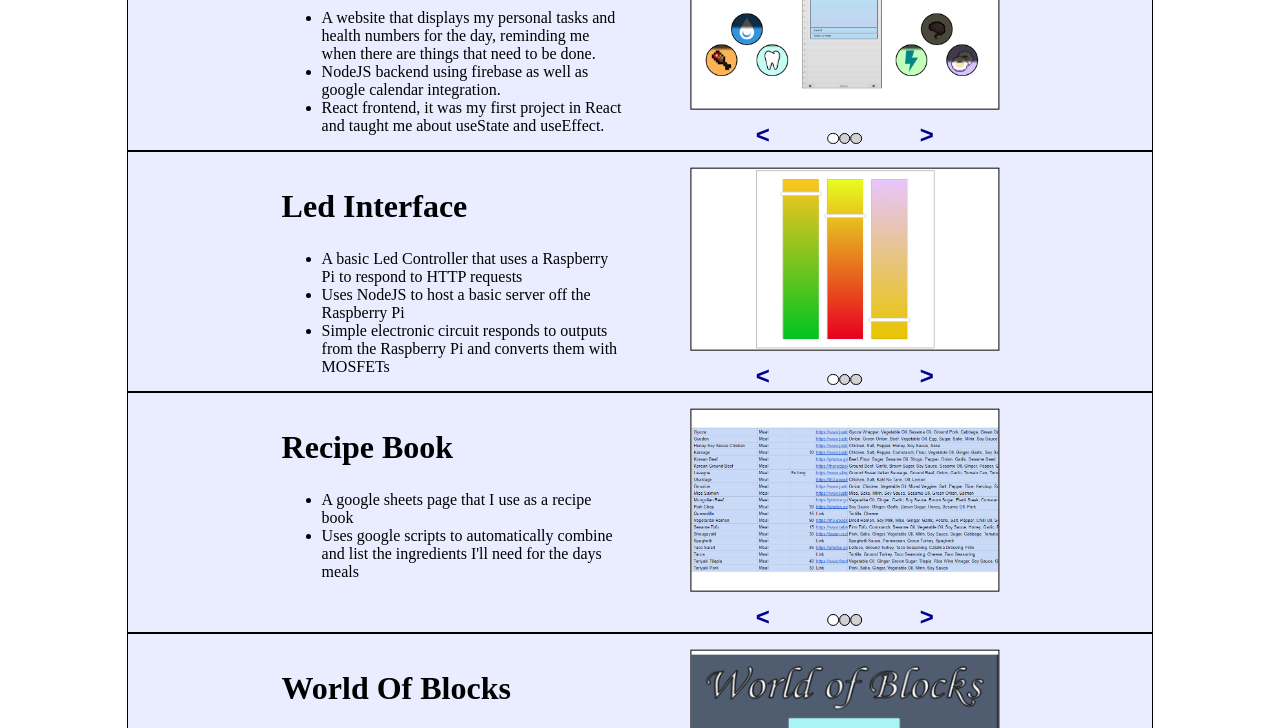
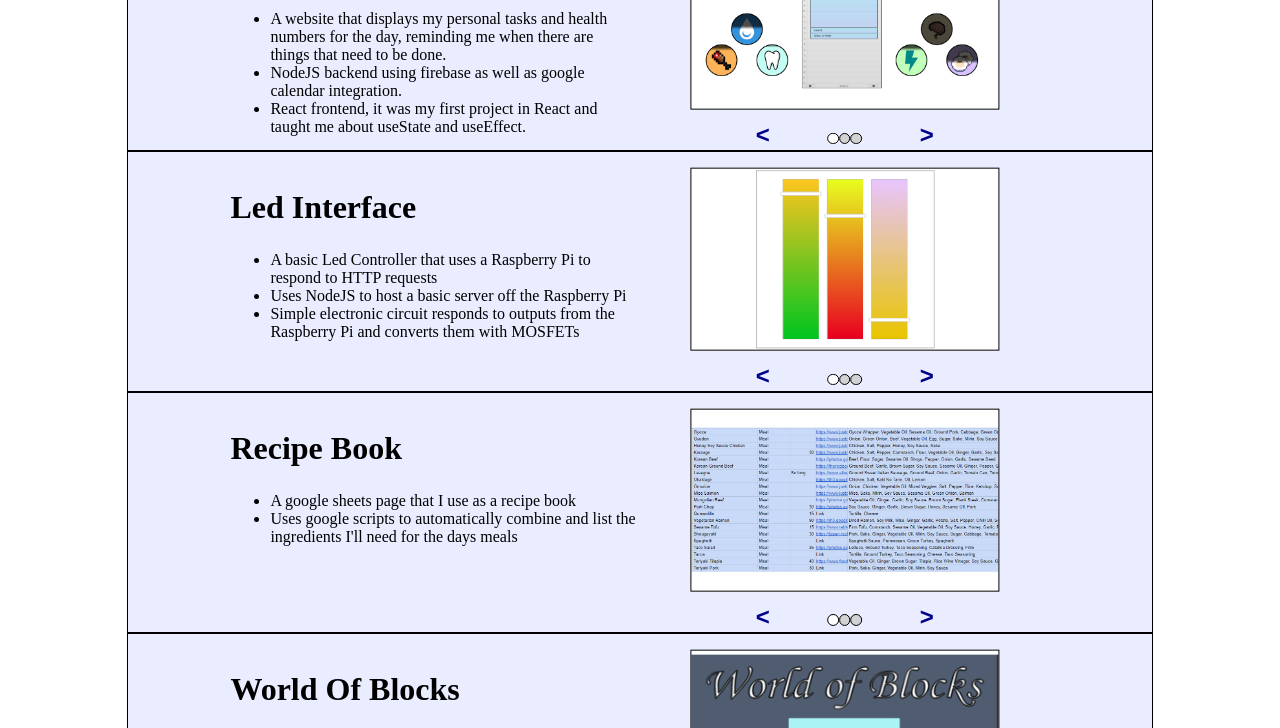
Before and after one commit to taillow40/Website, a plain HTML site: page pages/projects.html in a window 1280 px wide. Shown: the part 553-1281 px from the top of the page. Drawn offline with nearby package versions, Linux system fonts and the light colour scheme.

Commit message:
Resized Project Text boxes

```diff
--- a/stylin/projects.css
+++ b/stylin/projects.css
@@ -25,7 +25,7 @@
     outline: 1px solid black;
     padding: 2%;
     position: relative;
-    padding-left: 15%;
+    padding-left: 10%;
     height: 25%;
 }
 
@@ -33,6 +33,8 @@
     font-size: 200%;
     font-weight: bold;
     padding-top: 2%;
+
+
 
 }
 
@@ -100,7 +102,7 @@
 }
 
 .projectBox_Content {
-    width: 40%;
+    width: 45%;
     padding-top: 1%;
 }
 
```
